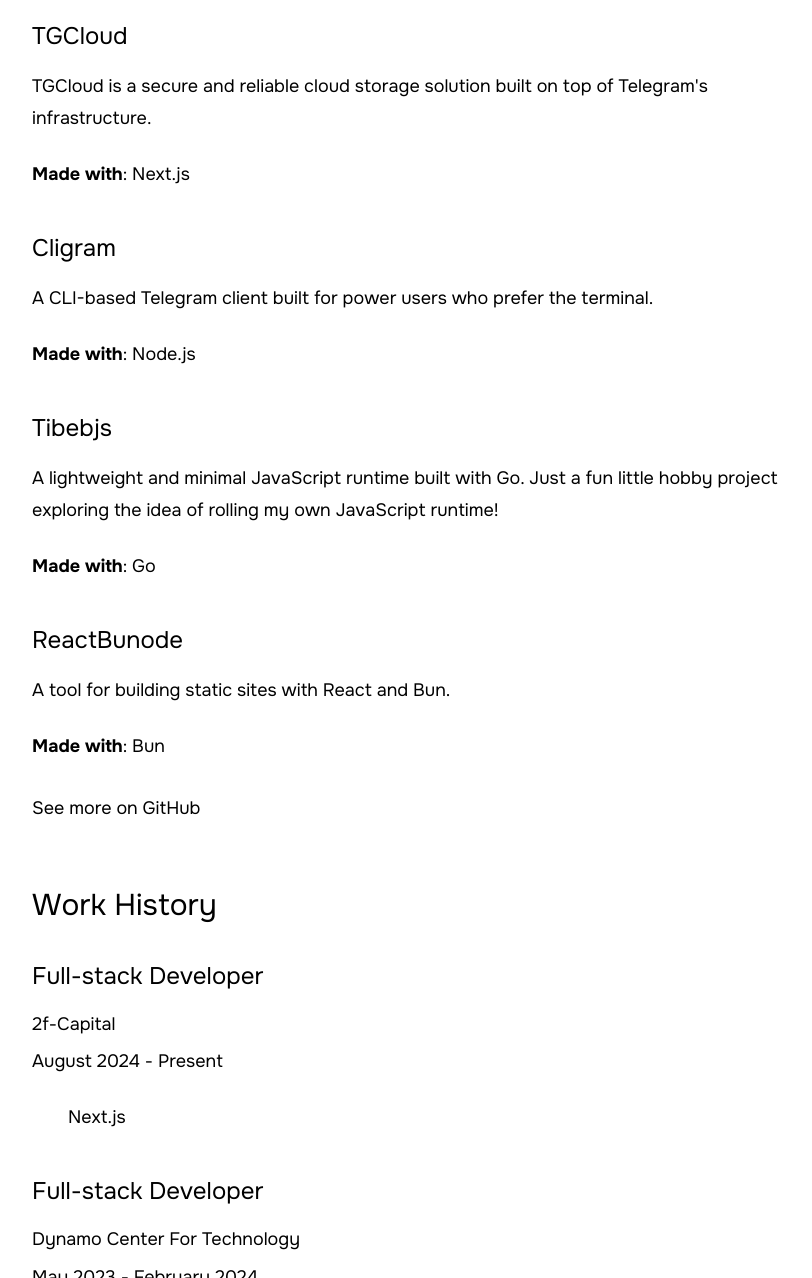
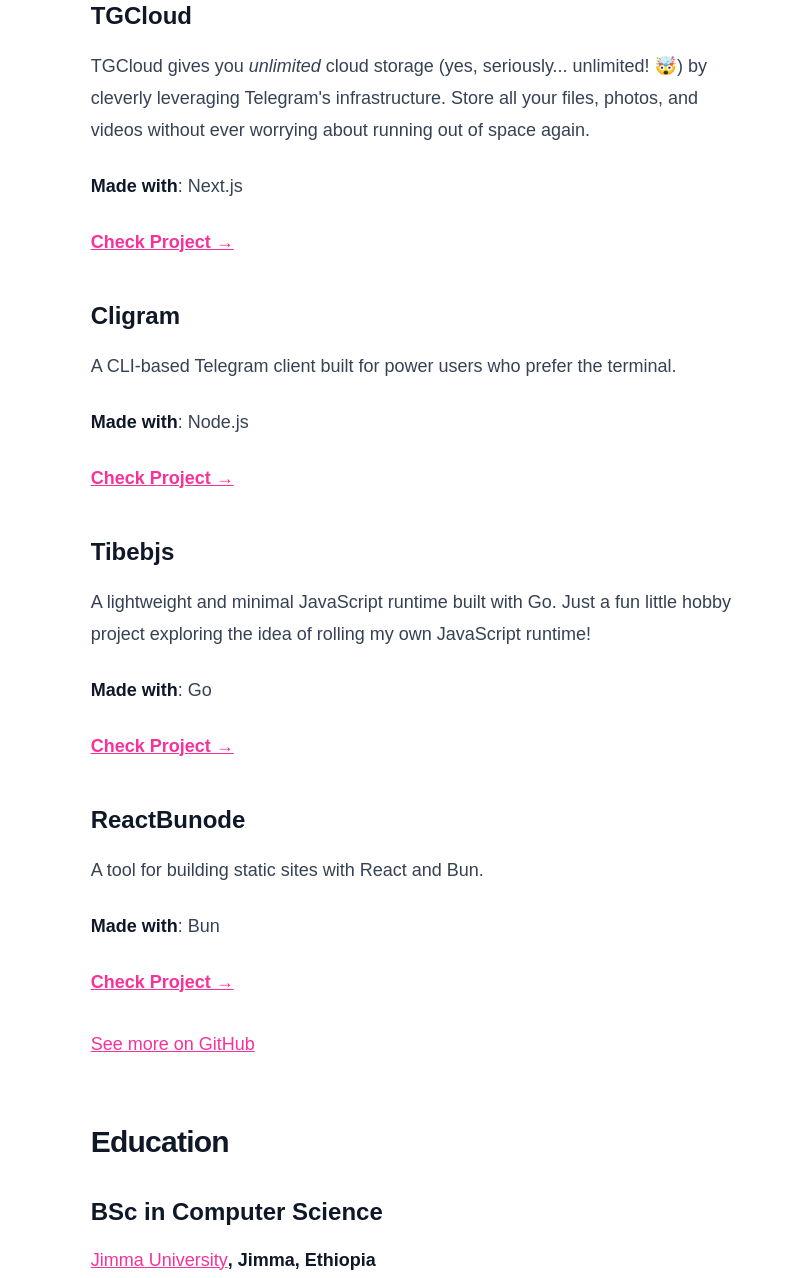
Before and after one commit to Kumneger0/kumneger.dev, an Astro site: page / in a window 1280 px wide. Shown: the part 583-1861 px from the top of the page, without its empty margins (224-1036 px from the left). Built offline with nearby package versions, Linux system fonts and the light colour scheme; Astro itself is replaced by a stand-in of ours; some packages are replaced by stand-ins of ours.

Commit message:
fix : layout shift

```diff
--- a/package.json
+++ b/package.json
@@ -19,6 +19,7 @@
     "@types/react": "^19.1.2",
     "@types/react-dom": "^19.1.2",
     "astro": "^5.7.7",
+    "astro-font": "^1.1.0",
     "astro-meta-tags": "^0.3.1",
     "astro-robots-txt": "^1.0.0",
     "astro-seo": "^0.8.4",
--- a/src/content/authors/default.mdx
+++ b/src/content/authors/default.mdx
@@ -1,7 +1,7 @@
 ---
 name: Kumneger Wondimu
 avatar: https://avatars.githubusercontent.com/u/93655689?v=4
-occupation: Software devleoper
+occupation: Software developer
 shortBio: Full-stack developer from Ethiopia.
 company: 2f-Capital
 email: kumnegerwondimu@gmail.com
@@ -18,35 +18,52 @@ Occasionally, I share my insights and knowledge through blog posts, where I aim
 
 ## Open Source Projects
 
-### [TGCloud](https://yourtgcloud.vercel.app/)
+### TGCloud
 
-TGCloud is a secure and reliable cloud storage solution built on top of Telegram's infrastructure.
+TGCloud gives you *unlimited* cloud storage (yes, seriously... unlimited! 🤯) by cleverly leveraging Telegram's infrastructure. Store all your files, photos, and videos without ever worrying about running out of space again.
 
 **Made with**: Next.js
 
-### [Cligram](https://github.com/Kumneger0/Cligram)
+[**Check Project →**](https://yourtgcloud.vercel.app/)
+
+### Cligram
 
 A CLI-based Telegram client built for power users who prefer the terminal.
 
 **Made with**: Node.js
 
-### [Tibebjs](https://github.com/Kumneger0/Tibebjs)
+[**Check Project →**](https://github.com/Kumneger0/Cligram)
+
+### Tibebjs
 
 A lightweight and minimal JavaScript runtime built with Go. Just a fun little hobby project exploring the idea of rolling my own JavaScript runtime!
 
 **Made with**: Go
 
-### [ReactBunode](https://reactbunode.pages.dev/)
+[**Check Project →**](https://github.com/Kumneger0/Tibebjs)
+
+### ReactBunode
 
 A tool for building static sites with React and Bun.
 
 **Made with**: Bun
+
+[**Check Project →**](https://reactbunode.pages.dev/)
 
 <h4 className='mb-16'>
   <a href="https://github.com/Kumneger0" target="_blank" rel="noopener noreferrer">
   See more on GitHub
   </a>
 </h4>
+
+## Education
+
+### BSc in Computer Science
+
+#### [Jimma University](https://www.ju.edu.et/), Jimma, Ethiopia
+
+##### September 2020 - June 2024
+
 
 
 ## Work History
--- a/src/layouts/AuthorLayout.astro
+++ b/src/layouts/AuthorLayout.astro
@@ -43,21 +43,8 @@ const authorPosts = await getCollection(
 
 <RootLayout title={name} description={shortBio}>
   <div class="w-full max-w-6xl px-4 mx-auto sm:px-6">
-    <div class="py-8">
-      <div class="max-w-3xl mx-auto mb-5">
-        <!-- {
-          avatar && (
-            <div class="h-48 w-48 mx-auto">
-              <Image
-                src={avatar}
-                alt="avatar"
-                width={192}
-                height={192}
-                class="h-full w-full rounded-full object-cover"
-              />
-            </div>
-          )
-        } -->
+    <div class="py-8 max-w-3xl mx-auto">
+      <div class="max-w-2xl mx-auto">
         <h1 class="mt-6 text-4xl font-bold text-gray-900 dark:text-gray-100">
           {name}
         </h1>
@@ -72,11 +59,12 @@ const authorPosts = await getCollection(
         </div>
       </div>
 
-      <div class="max-w-3xl mx-auto">
-        <div class="prose-lg dark:prose-invert mx-auto">
+      <div class="mx-auto">
+        <div class="prose-lg prose dark:prose-invert mx-auto">
           <slot />
         </div>
 
+        <div class="max-w-2xl mx-auto">
           {
             authorPosts.length > 0 && (
               <div class="mt-16">
@@ -129,4 +117,5 @@ const authorPosts = await getCollection(
         </div>
       </div>
     </div>
+  </div>
 </RootLayout>
--- a/src/styles/global.css
+++ b/src/styles/global.css
@@ -1,2 +1,7 @@
 @import "tailwindcss";
 @config "../../tailwind.config.cjs";
+
+* {
+    font-display: swap;
+    font-family: Arial, Helvetica, sans-serif;
+}
```
Also changed, not shown: src/components/BaseHead.astro (+32 -0 lines), pnpm-lock.yaml. Lines whose indentation alone changed are shown as unchanged.
